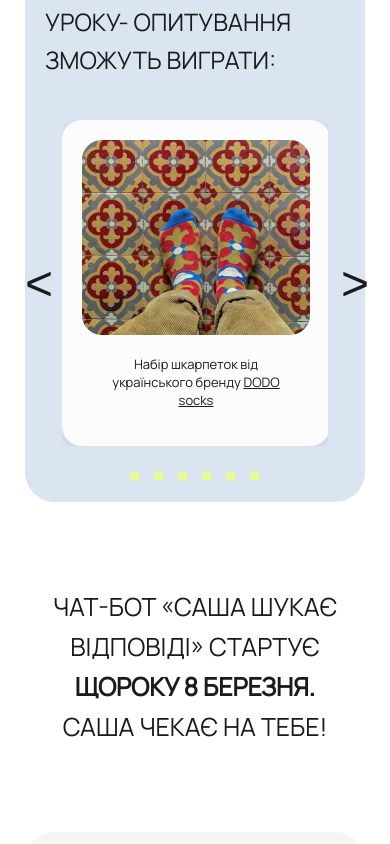
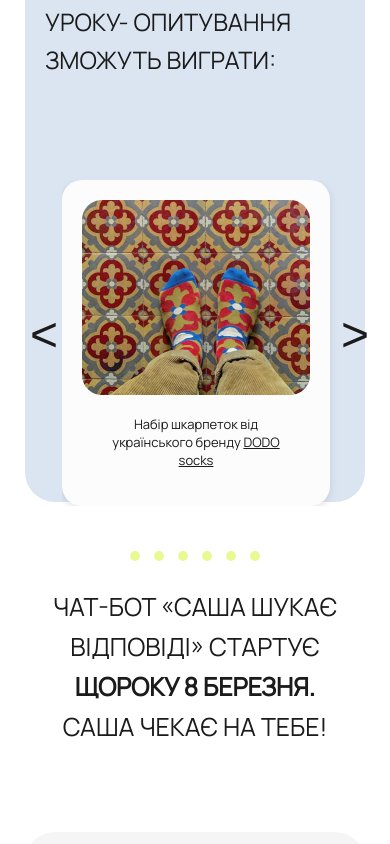
Before and after one commit to Nattalli/landing-page.github.io, a React (Create React App) app: page / in a window 390 px wide. Shown: the part 3520-4364 px from the top of the page. Built offline with nearby package versions, Linux system fonts and the light colour scheme.

Commit message:
fixed arrows

```diff
--- a/src/pages/landing/Landing.scss
+++ b/src/pages/landing/Landing.scss
@@ -833,7 +833,7 @@ h2 {
    }
 
    .cards {
-     margin-left: 37px;
+     margin-left: 27px;
      margin-right: 37px;
      margin-top: 40px;
      height: 326px;
@@ -854,19 +854,22 @@ h2 {
   }
 
    .arrow-left-second {
-  left: 0;
-     margin-left: 0;
-  width: 5px;
+     left: 0;
+     margin-left: 5px;
+     width: 5px;
+     padding: 15px 15px 15px 0;
 }
 
    .cards-container {
   position: marker;
+     padding: 20px 10px;
 }
 
 .arrow-right-second {
-  width: 5px;
+  width: 8px;
   right: 0;
   margin-right: 0;
+  padding: 15px 15px 15px 0;
   margin-left: -90px;
 }
 
@@ -1001,21 +1004,18 @@ h2 {
       border-radius: 40px;
       overflow: hidden;
     }
+
    .arrow-left,
-  .arrow-right {
-    font-size: 40px;
-    width: 12px;
-    font-family: Mishafi, sans-serif;
-  }
-
-   .arrow-left {
-     //left: -10;
+   .arrow-right {
+     font-size: 40px;
+     width: 15px;
+     padding: 0;
+     margin: 0;
+     font-family: Mishafi, sans-serif;
+     //background: #61dafb;
+     color: #4F4F4F;
+     height: 50px;
    }
-
-   .allow-right {
-     //right: -10;
-   }
-
 
    /* Eighth block */
 
@@ -1030,8 +1030,8 @@ h2 {
    }
 
    .cards-second {
-     margin-left: 50px;
-     margin-right: 50px;
+     margin-left: 45px;
+     margin-right: 45px;
      height: 200px;
    }
 
```
